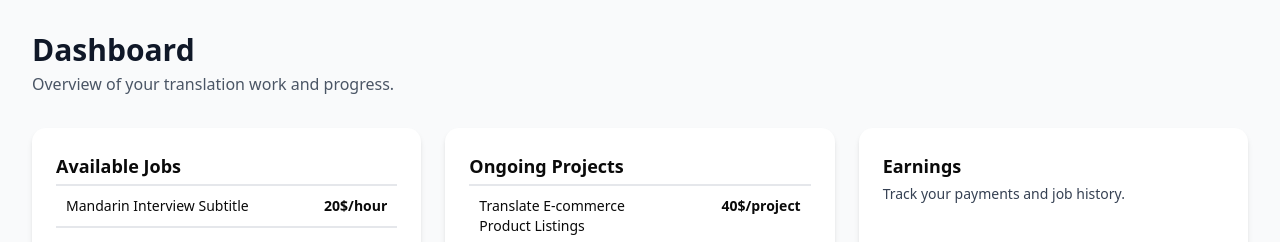
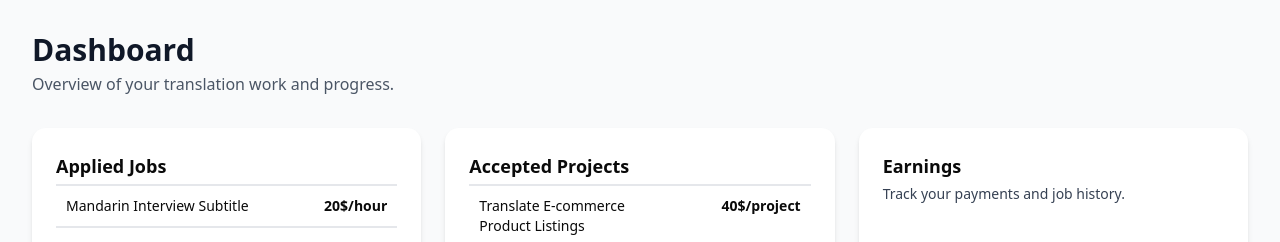
Before and after one commit to chinmareno/lango, a Next.js app: page /translator/dashboard in a window 1280 px wide. Shown: the top 242 px of the page. Built offline with nearby package versions, Linux system fonts and the light colour scheme.

Commit message:
refactor: rename component AvailableJobs to AppliedJobs and OnProgressJobs to AcceptedJobs

```diff
--- a/src/app/(root)/translator/dashboard/page.tsx
+++ b/src/app/(root)/translator/dashboard/page.tsx
@@ -1,6 +1,6 @@
-import { DashboardPage } from "@/components/pages/translator/dashboard";
+import { TranslatorDashboard } from "@/components/pages/translator/dashboard";
 import React from "react";
 
 export default function DashboardRoute() {
-  return <DashboardPage />;
+  return <TranslatorDashboard />;
 }
--- a/src/components/pages/translator/dashboard/OnProgressJobs.tsx
+++ b/src/components/pages/translator/dashboard/AcceptedJobs.tsx
@@ -3,15 +3,12 @@ import { Job } from "@/lib/interfaces/Job";
 import { Dispatch, SetStateAction, useMemo } from "react";
 import { SelectedJobProps } from ".";
 
-interface IOnProgressJobs {
+interface IAcceptedJobs {
   jobsList: Job[] | null;
   setSelectedJob: Dispatch<SetStateAction<SelectedJobProps | null>>;
 }
 
-export const OnProgressJobs = ({
-  jobsList,
-  setSelectedJob,
-}: IOnProgressJobs) => {
+export const AcceptedJobs = ({ jobsList, setSelectedJob }: IAcceptedJobs) => {
   if (jobsList === null) {
     return (
       <div className="bg-white p-6 rounded-xl shadow-md">
@@ -22,7 +19,7 @@ export const OnProgressJobs = ({
     );
   }
   const userId = "reno";
-  const onProgressJobsList = useMemo(
+  const acceptedJobsList = useMemo(
     () =>
       jobsList.filter(
         (job) => job.takenBy === userId && job.status === "taken"
@@ -31,8 +28,8 @@ export const OnProgressJobs = ({
   );
   return (
     <div className="bg-white p-6 rounded-xl shadow-md">
-      <h2 className="text-lg font-semibold mb-1">Ongoing Projects</h2>
-      {onProgressJobsList.map((job, index) => (
+      <h2 className="text-lg font-semibold mb-1">Accepted Projects</h2>
+      {acceptedJobsList.map((job, index) => (
         <button
           key={index}
           className="w-full hover:bg-gray-100"
--- a/src/components/pages/translator/dashboard/AvailableJobs.tsx
+++ b/src/components/pages/translator/dashboard/AppliedJobs.tsx
@@ -3,12 +3,12 @@ import { Job } from "@/lib/interfaces/Job";
 import { Dispatch, SetStateAction, useMemo } from "react";
 import { SelectedJobProps } from ".";
 
-interface IAvailableJobs {
+interface IAppliedJobs {
   jobsList: Job[] | null;
   setSelectedJob: Dispatch<SetStateAction<SelectedJobProps | null>>;
 }
 
-export const AvailableJobs = ({ jobsList, setSelectedJob }: IAvailableJobs) => {
+export const AppliedJobs = ({ jobsList, setSelectedJob }: IAppliedJobs) => {
   if (jobsList == null) {
     return (
       <div className="bg-white p-6 rounded-xl shadow-md">
@@ -19,7 +19,7 @@ export const AvailableJobs = ({ jobsList, setSelectedJob }: IAvailableJobs) => {
     );
   }
   const userId = "reno";
-  const availableJobsList = useMemo(
+  const appliedJobsList = useMemo(
     () =>
       jobsList?.filter(
         (job) => !(job.takenBy === userId && job.status === "taken")
@@ -28,8 +28,8 @@ export const AvailableJobs = ({ jobsList, setSelectedJob }: IAvailableJobs) => {
   );
   return (
     <div className="bg-white p-6 rounded-xl shadow-md">
-      <h2 className="text-lg font-semibold mb-1">Available Jobs</h2>
-      {availableJobsList.map((job, index) => (
+      <h2 className="text-lg font-semibold mb-1">Applied Jobs</h2>
+      {appliedJobsList.map((job, index) => (
         <button
           key={index}
           className="w-full hover:bg-gray-100"
--- a/src/components/pages/translator/dashboard/index.tsx
+++ b/src/components/pages/translator/dashboard/index.tsx
@@ -3,15 +3,15 @@
 import getMyJobList from "@/actions/job/getJobListAction";
 import { useEffect, useState } from "react";
 import { JobDetailPanel } from "../../../ui/JobDetailPanel";
-import { AvailableJobs } from "./AvailableJobs";
 import { Job } from "@/lib/interfaces/Job";
 import { EmptyJobDetail } from "@/components/ui/EmptyJobDetail";
-import { OnProgressJobs } from "./OnProgressJobs";
+import { AppliedJobs } from "./AppliedJobs";
+import { AcceptedJobs } from "./AcceptedJobs";
 
 export interface SelectedJobProps extends Job {
   selectedJobType: string; // TODO: after db is ready change to union type
 }
-export const DashboardPage = () => {
+export const TranslatorDashboard = () => {
   useEffect(() => {
     const myJobList = getMyJobList();
 
@@ -32,8 +32,8 @@ export const DashboardPage = () => {
 
       <main>
         <section className="grid grid-cols-1 md:grid-cols-3 gap-6">
-          <AvailableJobs jobsList={jobsList} setSelectedJob={setSelectedJob} />
-          <OnProgressJobs jobsList={jobsList} setSelectedJob={setSelectedJob} />
+          <AppliedJobs jobsList={jobsList} setSelectedJob={setSelectedJob} />
+          <AcceptedJobs jobsList={jobsList} setSelectedJob={setSelectedJob} />
           <div className="bg-white p-6 rounded-xl shadow-md">
             <h2 className="text-lg font-semibold mb-1">Earnings</h2>
             <p className="text-gray-700 text-sm">
```
